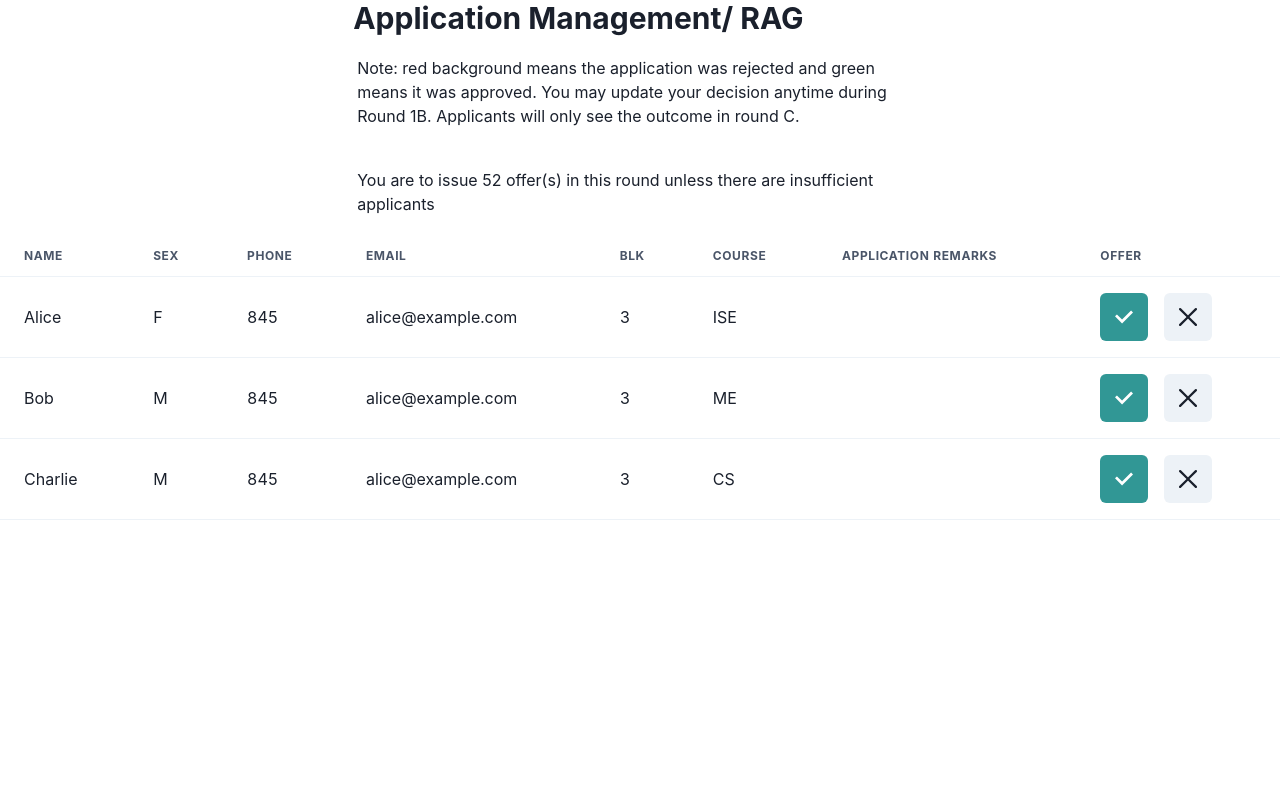
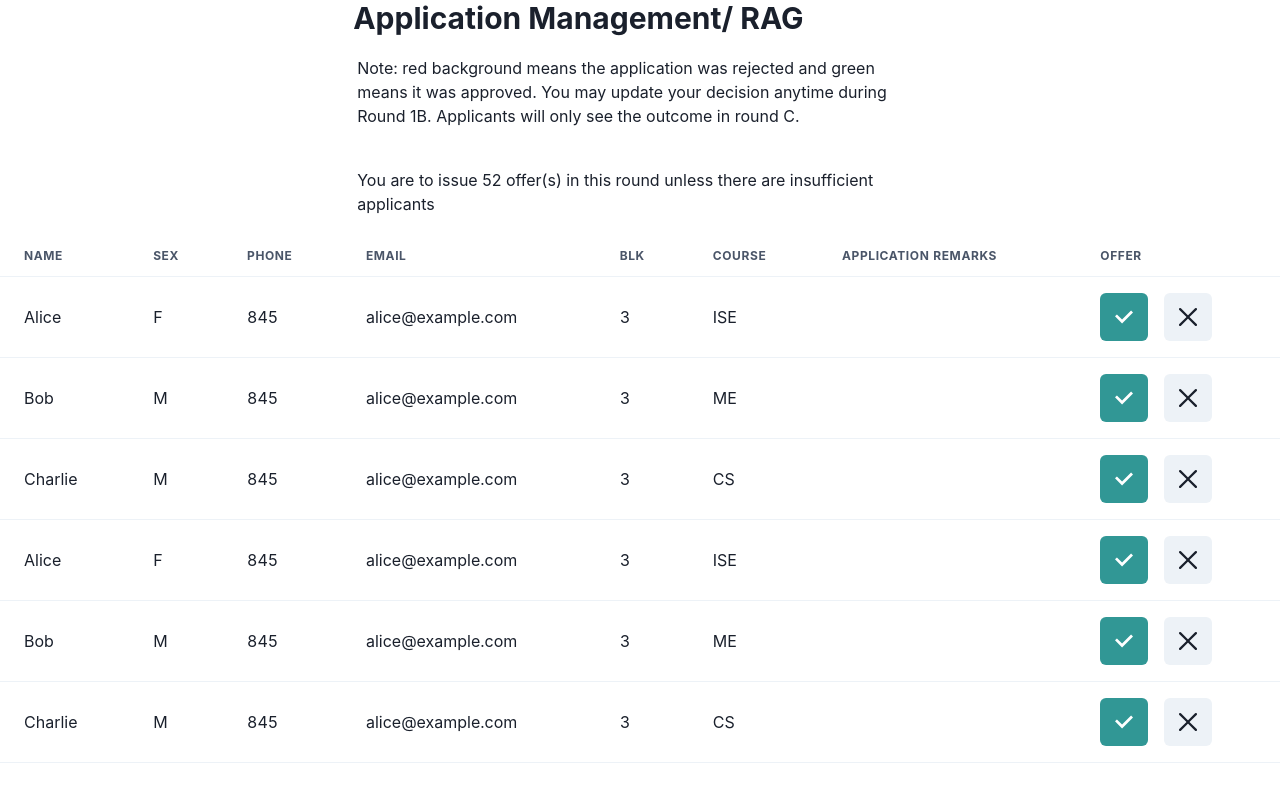
Before and after one commit to vin071/Rzone3.0, a React (Create React App) app: page / in a window 1280 px wide. Built offline with nearby package versions, Linux system fonts and the light colour scheme.

Commit message:
changed manage_application to class component

```diff
--- a/src/pages/manage_application.js
+++ b/src/pages/manage_application.js
@@ -29,24 +29,45 @@ import { CheckIcon, CloseIcon } from '@chakra-ui/icons'
 
 const first_note = "Note: red background means the application was rejected and green means it was approved. You may update your decision anytime during Round 1B. Applicants will only see the outcome in round C."
 
-function MyTable(props) {
-  const [selectedMember, setSelectedRow] = useState([]);
-
-  const handleRowAccept = (name) => {
-    const curr_members = selectedMember
-    curr_members.push(name)
-    // setSelectedRow(curr_members)
-    return
+class MyTable extends React.Component {
+  constructor(props) {
+    super(props);
+    this.state = {
+      selectedMember: []
+    }
+    this.setSelectedMember = this.setSelectedMember.bind(this)
+    this.handleRowAccept = this.handleRowAccept.bind(this)
+    this.handleRowReject = this.handleRowReject.bind(this)
   }
 
-  const handleRowReject = (name) => {
-    const curr_members = selectedMember
-    const index = curr_members.indexOf(name)
-    const x = curr_members.splice(index, 1)
-    setSelectedRow(curr_members)
-    return
+  setSelectedMember(new_arr) {
+    this.setState = {
+      selectedMember : new_arr
+    }
   }
 
+  handleRowAccept(e) {
+    const members_ = this.state.selectedMember
+    if (!members_.includes(e.target.value)) {
+      members_.push(e.target.value)
+      this.setSelectedMember(members_)
+    }
+    console.log("accept")
+    console.log(this.state.selectedMember)
+  }
+
+  handleRowReject(e) {
+    const curr_members = this.state.selectedMember
+    if (curr_members.includes(e.target.value)) {
+      const index = curr_members.indexOf(e.target.value)
+      const x = curr_members.splice(index, 1)
+      this.setSelectedMember(curr_members)
+    }
+    console.log("reject")
+    console.log(this.state.selectedMember)
+  }
+
+  render() {
   return (
     <Table>
       <Thead>
@@ -63,7 +84,7 @@ function MyTable(props) {
       </Thead>
       <Tbody>
 
-        {props.data.map((row, index) => (
+        {this.props.data.map((row, index) => (
           // <ButtonGroup variant="ghost" id={row.name}>
           <Tr className="clickable" key={index} styles={{display:"block"}}>
             <Td>{row.name}</Td>
@@ -80,14 +101,16 @@ function MyTable(props) {
                 aria-label='Accept'
                 size='lg'
                 icon={<CheckIcon />}
-                // onClick={handleRowAccept(row.name)}
+                value={row.id}
+                onClick={this.handleRowAccept}
               />
               <IconButton
                 colorScheme='gray'
                 aria-label='Reject'
                 size='lg'
                 icon={<CloseIcon />}
-                // onClick={handleRowReject(row.name)}/
+                value={row.id}
+                onClick={this.handleRowReject}
               />
             </Stack>
             </Td>
@@ -97,15 +120,20 @@ function MyTable(props) {
       </Tbody>
     </Table>
   );
+  }
 }
 
-const Manage_application = () => {
+class Manage_application extends React.Component {
+  render() {
   const curr_cca = "RAG";
   const num_slots = 52;
   const data = [
-    { name: 'Alice', sex: "F", phone:845, email: 'alice@example.com', blk: 3, course:"ISE", app_remark: "", offer:0 },
-    { name: 'Bob', sex: "M", phone:845, email: 'alice@example.com', blk: 3, course:"ME", app_remark: "", offer:0 },
-    { name: 'Charlie', sex: "M", phone:845, email: 'alice@example.com', blk: 3, course:"CS", app_remark: "", offer:0 }
+    { id: "1", name: 'Alice', sex: "F", phone:845, email: 'alice@example.com', blk: 3, course:"ISE", app_remark: "", offer:0 },
+    { id: "2", name: 'Bob', sex: "M", phone:845, email: 'alice@example.com', blk: 3, course:"ME", app_remark: "", offer:0 },
+    { id: "3", name: 'Charlie', sex: "M", phone:845, email: 'alice@example.com', blk: 3, course:"CS", app_remark: "", offer:0 },
+    { id: "4", name: 'Alice', sex: "F", phone:845, email: 'alice@example.com', blk: 3, course:"ISE", app_remark: "", offer:0 },
+    { id: "5", name: 'Bob', sex: "M", phone:845, email: 'alice@example.com', blk: 3, course:"ME", app_remark: "", offer:0 },
+    { id: "6", name: 'Charlie', sex: "M", phone:845, email: 'alice@example.com', blk: 3, course:"CS", app_remark: "", offer:0 }
   ];
   // 2. Wrap ChakraProvider at the root of your app
   return (
@@ -125,7 +153,7 @@ const Manage_application = () => {
         </Container>
           <MyTable data={data} />
     </ChakraProvider>
-  )
+  )}
 }
 
 
```
